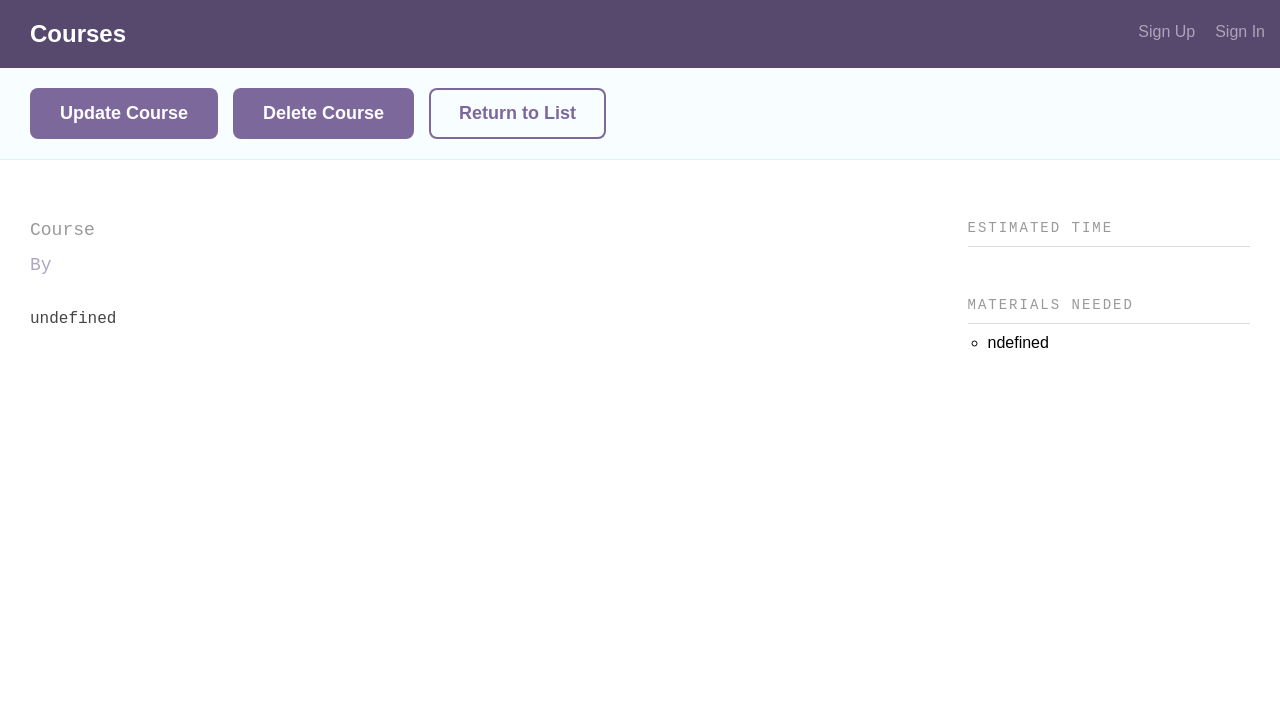
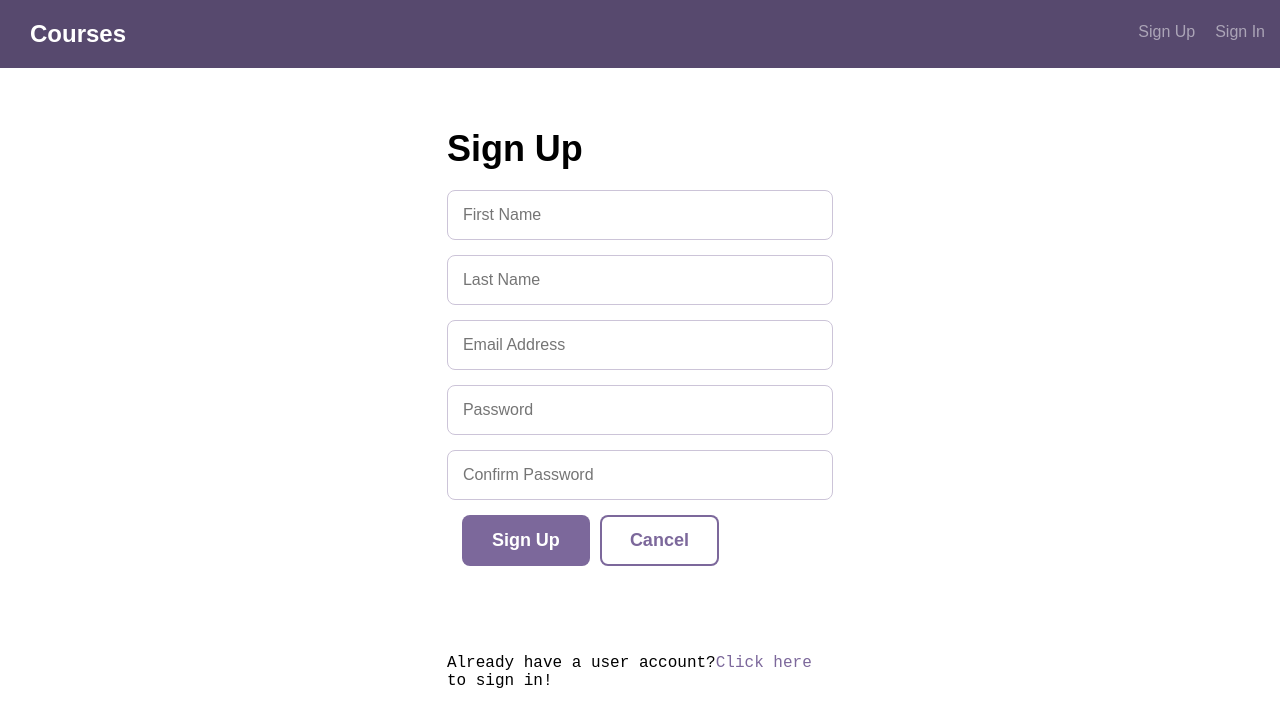
Before and after one commit to sniro84/FSJS-Techdegree-Project10-Full-Stack-App-with-React-and-a-REST-API, a React (Create React App) app in the folder client/: page / in a window 1280 px wide. Shown: the top 726 px of the page. Built offline with nearby package versions, Linux system fonts and the light colour scheme; no server answers.

Commit message:
added more components

```diff
--- a/client/src/App.js
+++ b/client/src/App.js
@@ -1,7 +1,10 @@
 
 import React, {Component} from 'react';
 import Header from './components/Header';
+import Courses from './components/Courses';
 import CourseDetail from './components/CourseDetail';
+import UserSignIn from './components/UserSignIn';
+import UserSignUp from './components/UserSignUp';
 import './global.css';
 
 class App extends Component {
@@ -11,7 +14,9 @@ class App extends Component {
       <div id="root">
         <div>
           <Header/>
-          <CourseDetail id="1"/>
+          <UserSignUp />
+          {/* <UserSignIn /> */}
+          {/* <CourseDetail id="1"/>  */}
           {/* <Courses/> */}
 
         </div>
--- /dev/null
+++ b/client/src/components/UserSignIn.js
@@ -0,0 +1,71 @@
+import React, {Component} from 'react';
+
+class UserSignIn extends Component {
+
+    state = {
+        email: '',
+        password: ''
+    };
+
+    handleEmailChange = (e) => {
+        this.setState({email: e.target.value});
+    }
+
+    handlePasswordChange = (e) => {
+        this.setState({password: e.target.value});
+    }
+
+    handleSubmit = (e) => {
+        // e.preventDefault();
+        // continue with submitting the form
+    }
+
+    render() {
+        return (
+            <div className="bounds">
+                <div className="grid-33 centered signin">
+                    <h1>Sign In</h1>
+                    <div>
+                        <form onSubmit={this.handleSubmit}>
+                            <div>
+                                <input
+                                    id="emailAddress"
+                                    name="emailAddress"
+                                    type="text"
+                                    className=""
+                                    placeholder="Email Address"
+                                    value={this.state.email}
+                                    onChange={this.handleEmailChange}
+                                />
+                            </div>
+                            <div>
+                                <input
+                                    id="password"
+                                    name="password"
+                                    type="password"
+                                    className=""
+                                    placeholder="Password"
+                                    value={this.state.password}
+                                    onChange={this.handlePasswordChange}
+                                />
+                            </div>
+                            <div className="grid-100 pad-bottom">
+                                <button className="button" type="submit">Sign In</button>
+                                <button className="button button-secondary" >Cancel</button>
+                            </div>
+                        </form>
+                    </div>
+                <p>&nbsp;</p>
+                <p>
+                    Don't have a user account?
+                    <a href="sign-up.html">Click here</a> to sign up!
+                </p>
+                </div>
+            </div>
+        );
+    }
+
+
+}
+
+export default UserSignIn;
--- /dev/null
+++ b/client/src/components/UserSignUp.js
@@ -0,0 +1,76 @@
+import React,{Component} from 'react';
+
+class UserSignUp extends Component {
+    render() {
+        return (
+            <div class="bounds">
+                <div class="grid-33 centered signin">
+                    <h1>Sign Up</h1>
+                    <div>
+                        <form>
+                            <div>
+                                <input
+                                    id="firstName"
+                                    name="firstName"
+                                    type="text"
+                                    class=""
+                                    placeholder="First Name"
+                                    value=""
+                                 />
+                            </div>
+                            <div>
+                                <input
+                                    id="lastName"
+                                    name="lastName"
+                                    type="text"
+                                    class=""
+                                    placeholder="Last Name"
+                                    value=""
+                                />
+                            </div>
+                            <div>
+                                <input
+                                    id="emailAddress"
+                                    name="emailAddress"
+                                    type="text"
+                                    class=""
+                                    placeholder="Email Address"
+                                    value=""
+                                />
+                            </div>
+                            <div>
+                                <input
+                                    id="password"
+                                    name="password"
+                                    type="password"
+                                    class=""
+                                    placeholder="Password"
+                                    value=""
+                                />
+                            </div>
+                            <div>
+                                <input
+                                    id="confirmPassword"
+                                    name="confirmPassword"
+                                    type="password"
+                                    class=""
+                                    placeholder="Confirm Password"
+                                    value=""
+                                />
+                            </div>
+                            <div class="grid-100 pad-bottom">
+                                <button class="button" type="submit">Sign Up</button>
+                                <button class="button button-secondary" >Cancel</button></div>
+                        </form>
+                    </div>
+                <p>&nbsp;</p>
+                <p>Already have a user account?
+                    <a href="sign-in.html">Click here</a> to sign in!
+                </p>
+                </div>
+            </div>
+        );
+    }
+}
+
+export default UserSignUp;
```
